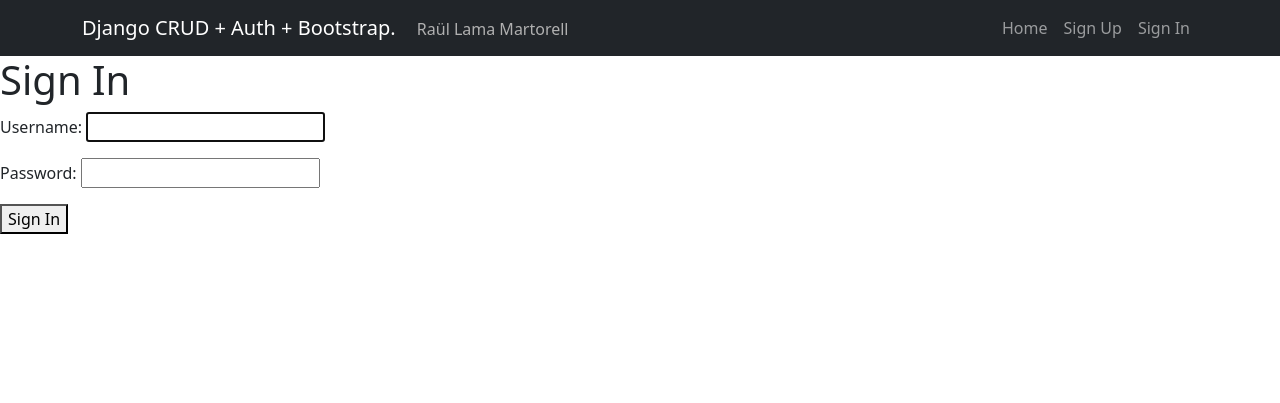
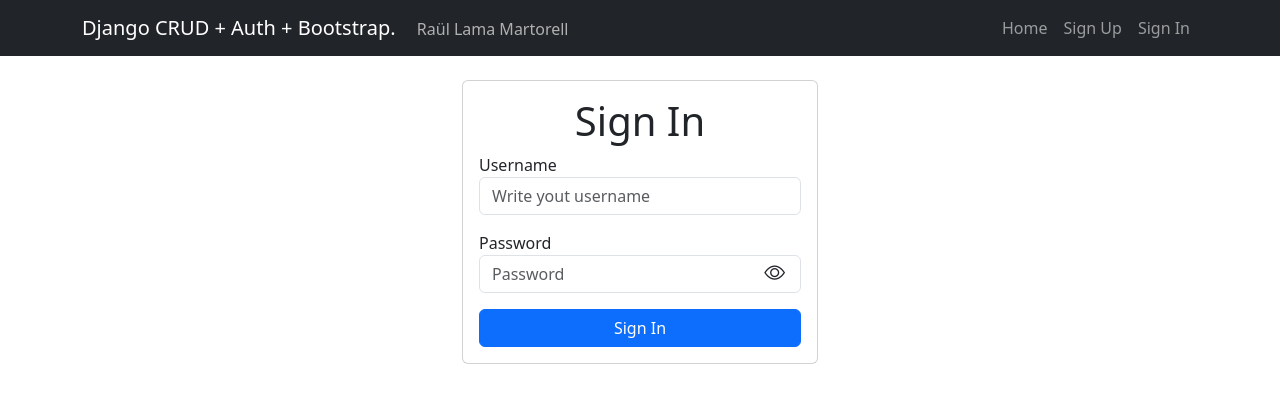
Before and after one commit to Raullam/Django-CRUD-AUTH-Bootstrap, a Django app: page /signin/ in a window 1280 px wide. Shown: the top 403 px of the page. Run offline with Django 5.2, Linux system fonts and the light colour scheme.

Commit message:
Se añaden estilos al signin

```diff
--- a/tasks/templates/signin.html
+++ b/tasks/templates/signin.html
@@ -1,10 +1,49 @@
-{% extends "base.html" %} {% block content %}
-<h1>
-  Sign In
-</h1>
-{{error}}
-<form action="/signin/" method="post">
-  {% csrf_token %} {{ form.as_p }}
-  <button type="submit">Sign In</button>
-  {% endblock %}
-</form>
+{% extends "base.html" %} {% block content %} {{error}}
+<main class="container mt-4">
+  <div class="row">
+    <section class="col-md-4 offset-md-4">
+      <form action="/signin/" method="post" class="card card-body">
+        <h1 class="text-center">
+          Sign In
+        </h1>
+        {% csrf_token %}
+        <div class="mb-3">
+          <label for="username">Username</label>
+          <input
+            type="text"
+            name="username"
+            id="username"
+            class="form-control"
+            placeholder="Write yout username"
+            required
+          />
+        </div>
+        <div class="mb-3 position-relative">
+          <label for="password1">Password</label>
+          <input
+            type="password"
+            name="password1"
+            id="password1"
+            class="form-control"
+            placeholder="Password"
+            required
+          />
+          <span
+            class="position-absolute top-50 end-0 translate-middle-y me-3"
+            style="cursor: pointer; margin-top: 11px;"
+            onclick="togglePassword('password1', this)"
+          >
+            <i
+              class="bi bi-eye"
+              id="icon-password1"
+              style="font-size: 1.3em;"
+            ></i>
+          </span>
+        </div>
+
+        <button class="btn btn-primary" type="submit">Sign In</button>
+      </form>
+    </section>
+  </div>
+</main>
+{% endblock %}
```
